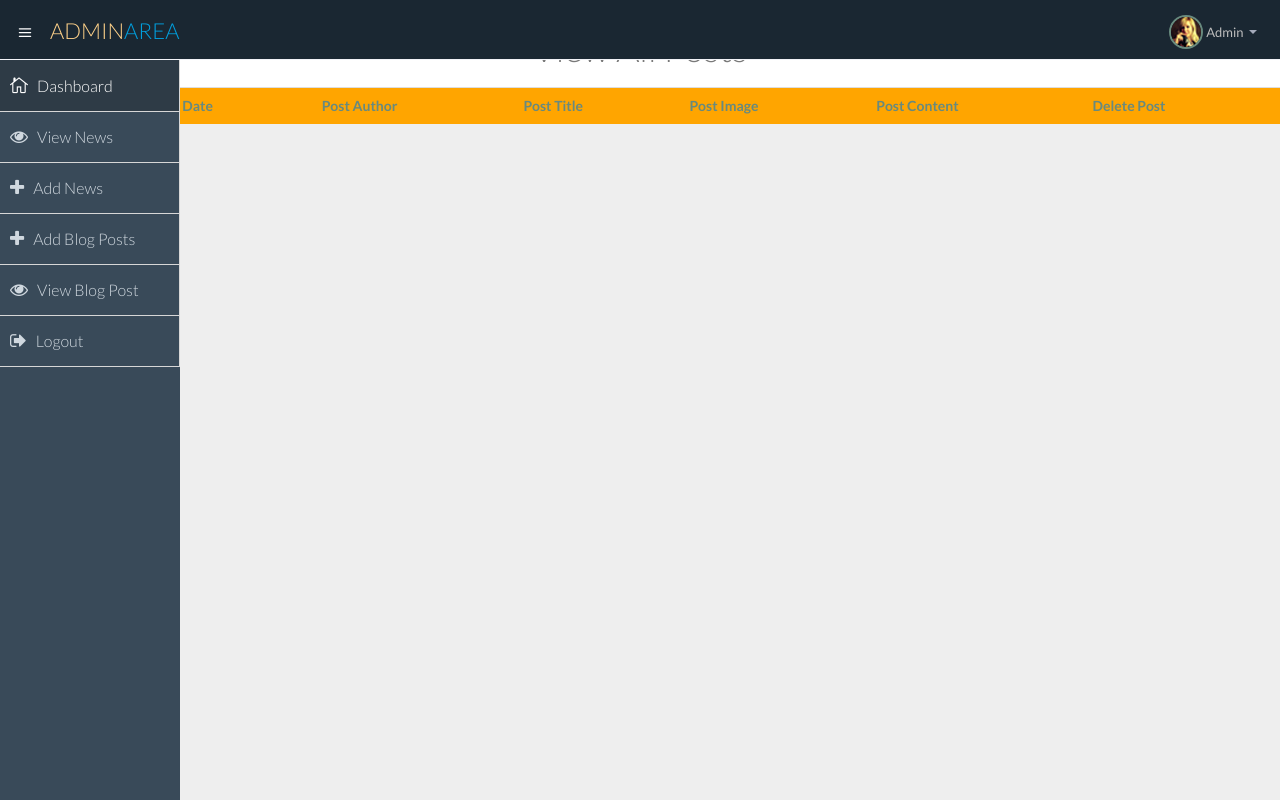
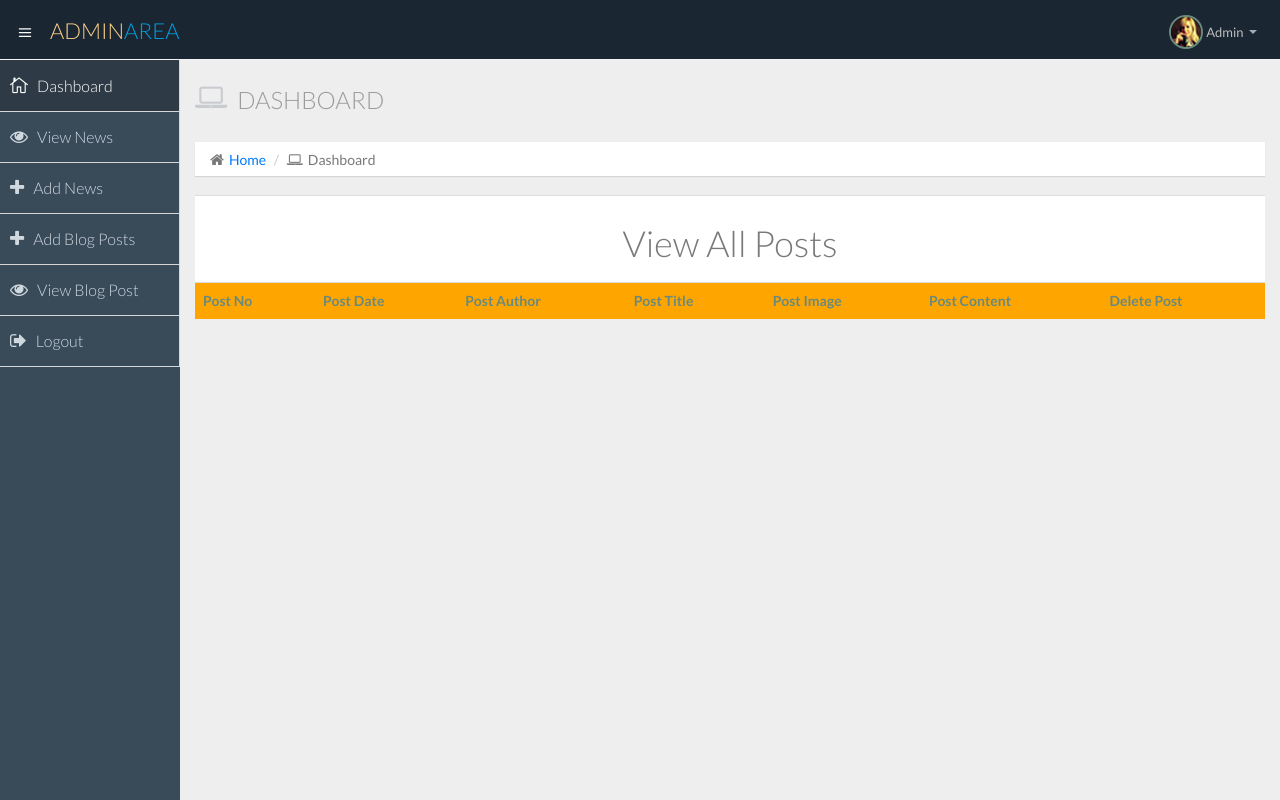
Before and after one commit to DennisDaddy/AdminPanel, a PHP site: page /view_posts.php in a window 1280 px wide. Run offline with PHP 8.4, Linux system fonts and the light colour scheme; data that the repository does not hold is empty.

Commit message:
add sections

```diff
--- a/view_posts.php
+++ b/view_posts.php
@@ -140,6 +140,20 @@
           </div>
       </aside>
       <!--sidebar end-->
+      <!--main content start-->
+      <section id="main-content">
+      <section class="wrapper">
+              <!--overview start-->
+        <div class="row">
+        <div class="col-lg-12">
+          <h3 class="page-header"><i class="fa fa-laptop"></i> Dashboard</h3>
+          <ol class="breadcrumb">
+            <li><i class="fa fa-home"></i><a href="index.html">Home</a></li>
+            <li><i class="fa fa-laptop"></i>Dashboard</li>
+            </ol>
+
+
+
 <table class="table">
 <tr>
 	<td colspan="8" align="center" bgcolor="white"><h1>View All Posts</h1></td>
@@ -186,6 +200,14 @@
 <?php } ?>
 
 </table>
+
+</div>
+      </div>
+
+      </section>
+      <!--main content end-->
+  </section>
+  <!-- container section start -->
 
 <!-- javascripts -->
     <script src="js/jquery.js"></script>
```
